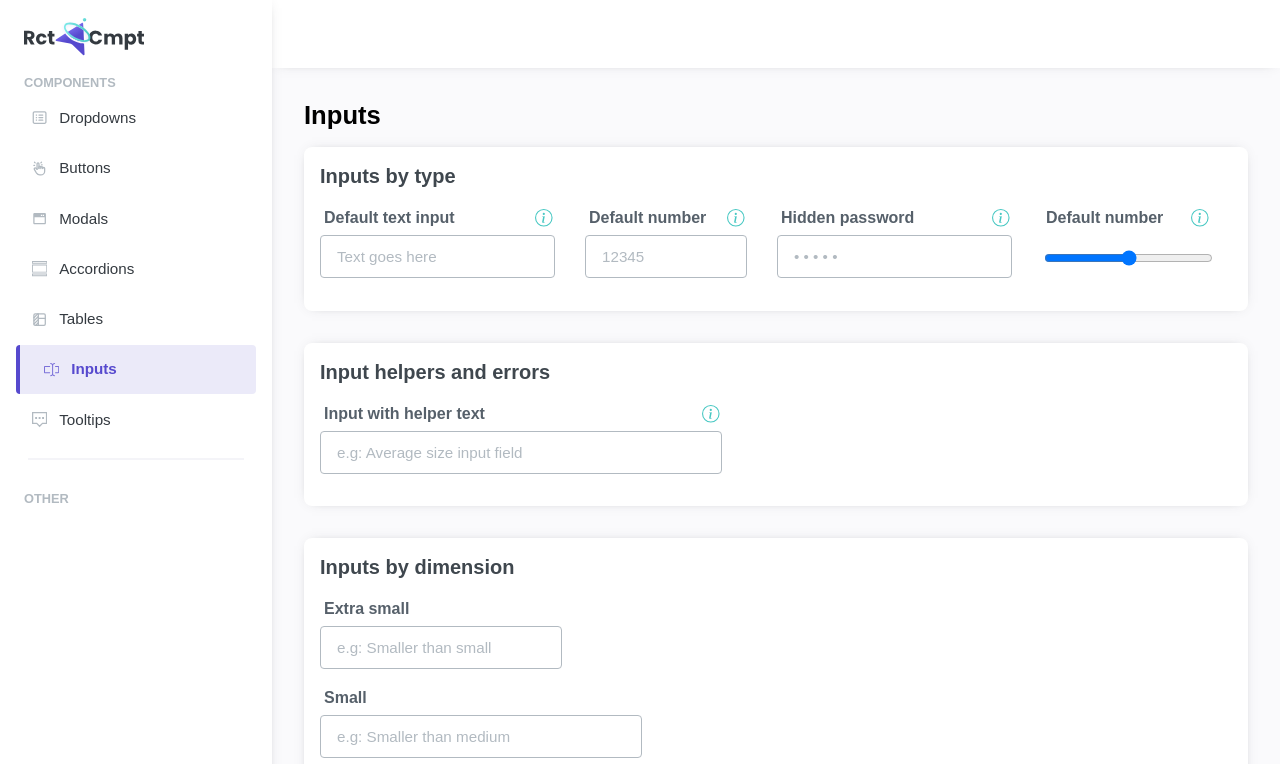
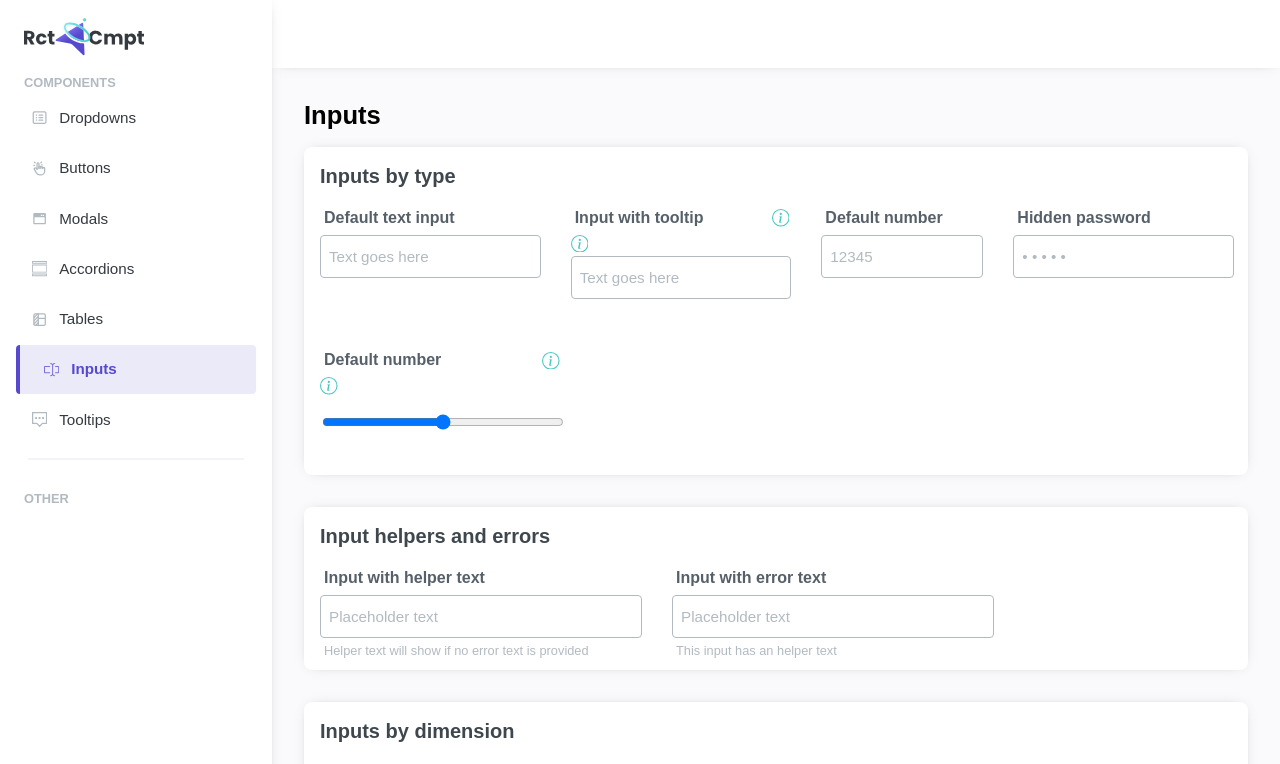
Before and after one commit to Rusvelt2000/Components, a React (Create React App) app: page /input in a window 1280 px wide. Shown: the top 764 px of the page. Built offline with nearby package versions, Linux system fonts and the light colour scheme.

Commit message:
more on input

```diff
--- a/src/Components/Input.js
+++ b/src/Components/Input.js
@@ -1,19 +1,37 @@
 import Label from "./Label";
 import classNames from "classnames";
+import Tooltip from "./Tooltip";
 
-function Input({ label, placeholder, tooltip, size, type }) {
+function Input({
+  label,
+  placeholder,
+  tooltip,
+  size,
+  type,
+  helperText,
+  errorText,
+  ...rest
+}) {
   const addedClasses = classNames("Input-container", size);
 
   return (
     <div className={addedClasses}>
       {label && <Label tooltip={tooltip}>{label}</Label>}
-
+      {tooltip && <Tooltip>{tooltip}</Tooltip>}
+      <div className="Input-wrapper">
         <input
+          {...rest}
           className="Input"
           type={type || "text"}
           id={label}
           placeholder={placeholder}
         />
+        {errorText ? (
+          <small className="Input-error">{errorText}</small>
+        ) : helperText ? (
+          <small className="Input-helper">{helperText}</small>
+        ) : null}
+      </div>
     </div>
   );
 }
--- a/src/Components/base.scss
+++ b/src/Components/base.scss
@@ -3,8 +3,8 @@ $primary-light: #7367d6;
 $ternary: #5996fe;
 $secondary: #80ebe9;
 $secondary-dark: #48c8c3;
-$warning: #fccf48;
-$alert: #f55252;
+$warning: #f7cf5a;
+$alert: #f55260;
 $white: #ffffff;
 $alt-bg: #fafafc;
 $dark-grey: #343a40;
@@ -61,6 +61,11 @@ li {
   color: $text-grey;
 }
 
+small {
+  font-size: $small-text;
+  color: $light-grey;
+}
+
 h2 {
   font-size: $h2-text;
   line-height: 1.2em;
@@ -90,12 +95,14 @@ hr {
 .horizontal {
   display: flex;
   flex-direction: row;
+  flex-wrap: wrap;
   gap: $double-spacing;
 }
 
 .vertical {
   display: flex;
   flex-direction: column;
+  flex-wrap: wrap;
   grid-area: $default-spacing;
 }
 
--- a/src/Components/components.scss
+++ b/src/Components/components.scss
@@ -311,29 +311,35 @@
 --------------------*/
 
 .Input-container {
-  flex-shrink: 1;
-  &.xxs {
+  flex: 1 1 auto;
+
+  &.xs {
     max-width: 160px;
   }
-  &.xs {
+  &.sm {
     max-width: 240px;
   }
-  &.sm {
+  &.md {
     max-width: 320px;
   }
-  &.md {
+  &.lg {
     max-width: 400px;
   }
-  &.lg {
+  &.xl {
     max-width: 480px;
   }
-  &.xl {
+  &.xxl {
     max-width: 560px;
   }
 
+  .Input-wrapper {
+    position: relative;
+    &:has(.Input-error) .Input {
+      border: 0.5px solid $alert;
+    }
     .Input {
-    width: calc(100% - $double-spacing);
-    padding: 12px $default-spacing;
+      width: calc(100% - $default-spacing);
+      padding: 12px $half-spacing;
       border-radius: $bd-radius;
       background-color: $white;
       border: 0.5px solid $light-grey;
@@ -350,6 +356,16 @@
         outline: 0.5px solid $secondary;
       }
     }
+    small {
+      position: absolute;
+      left: 4px;
+
+      top: 48px;
+    }
+    .Input-error {
+      color: $alert;
+    }
+  }
 }
 
 /* ------------------
@@ -359,7 +375,7 @@
 .Dropdown {
   .Panel {
     position: relative;
-    padding: 12px 16px;
+    padding: 12px $default-spacing;
     border-radius: $bd-radius;
     background-color: $white;
     border: 0.5px solid $light-grey;
--- a/src/Pages/InputPage.js
+++ b/src/Pages/InputPage.js
@@ -1,50 +1,71 @@
+import { useState } from "react";
 import Title from "../Components/Title";
 import Container from "../Components/Container";
 import Input from "../Components/Input";
 
 function InputPage() {
+  let [errorMessage, setErrorMessage] = useState("");
+  const handleChange = (e) => {
+    console.log(e.target.value);
+    if (e.target.value !== "") {
+      setErrorMessage = "Error message will override helper text";
+    } else {
+      setErrorMessage = "";
+    }
+  };
+
   return (
     <div>
       <Title>Inputs</Title>
       <div className="fade-in-up">
         <Container direction={"horizontal"} title="Inputs by type">
           <Input
-            size="xs"
+            size="sm"
             label="Default text input"
+            placeholder="Text goes here"
+          ></Input>
+          <Input
+            size="sm"
+            label="Input with tooltip"
             tooltip="This input is for common text"
             placeholder="Text goes here"
           ></Input>
           <Input
             type={"number"}
-            size="xxs"
+            size="xs"
             label="Default number"
-            tooltip="This input is for numbers"
             placeholder="12345"
           ></Input>
           <Input
             type={"password"}
-            size="xs"
+            size="sm"
             label="Hidden password"
-            tooltip="This input won't display the content"
             placeholder="• • • • •"
           ></Input>
           <Input
             type={"range"}
-            size="xs"
+            size="sm"
             label="Default number"
             tooltip="This is the default range input"
           ></Input>
         </Container>
       </div>
-      <div className="fade-in-up">
-        <Container title={"Input helpers and errors"}>
+      <div className="fade-in-up   ">
+        <Container direction={"horizontal"} title={"Input helpers and errors"}>
           <Input
             size="md"
             label="Input with helper text"
-            tooltip={"This input has helper text"}
-            placeholder="e.g: Average size input field"
-            helperText="Helper text"
-            errorText="This is a message of error"
+            placeholder="Placeholder text"
+            helperText="Helper text will show if no error text is provided"
+            errorText=""
+          ></Input>
+          <Input
+            size="md"
+            label="Input with error text"
+            placeholder="Placeholder text"
+            helperText="This input has an helper text"
+            errorText={errorMessage}
+            onChange={handleChange}
           ></Input>
         </Container>
       </div>
```
Lines whose indentation alone changed are shown as unchanged.
